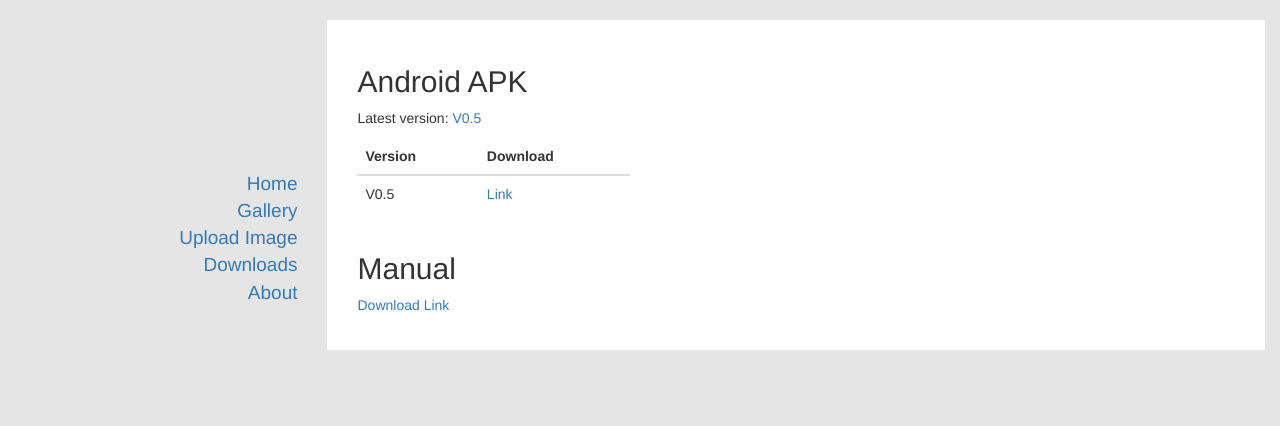
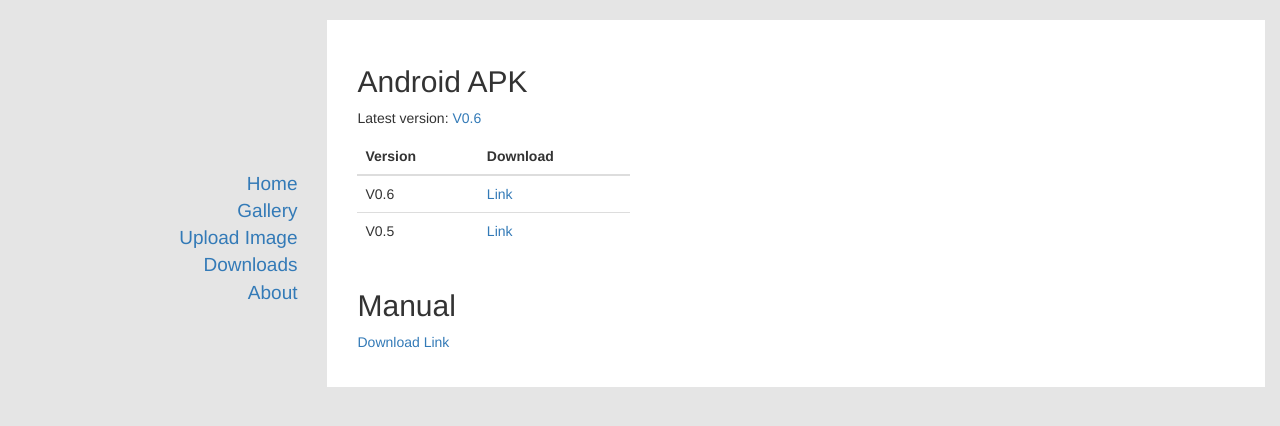
Before and after one commit to jztd/AIRPACT-Fire-Website, a Django app: page /downloads/ in a window 1280 px wide. Shown: the part 107-533 px from the top of the page. Run offline with Django 3.2, Linux system fonts and the light colour scheme; parts of the project's set-up code (start-up, migrations or seed data) failed here and were passed over; some libraries are stand-ins or nearby versions.

Commit message:
added new version of the apk

```diff
--- a/templates/downloads.html
+++ b/templates/downloads.html
@@ -2,13 +2,16 @@
 {% block content %}
 
 <h2 class="col-md-12 col-lg-12"> Android APK</h2>
-	<p class="col-lg-12"> Latest version: <a href="/static/apk/airpact-v.5.apk"> V0.5 </a> </p>
+	<p class="col-lg-12"> Latest version: <a href="/static/apk/airpact-v.6.apk"> V0.6 </a> </p>
 	<div class="col-lg-4">
 		<table class="table">
 			<thead>
 				<th> Version </th>
 				<th> Download </th>
 			</thead>
+			<tr>
+				<td> V0.6</td>
+				<td> <a href="/static/apk/airpact-v.6.apk"> Link </a> </td>
 			<tr>
 			 	<td> V0.5 </td>
 			 	<td> <a href="/static/apk/airpact-v.5.apk"> Link </a> </td>
```
Also changed, not shown: 1 other file.
